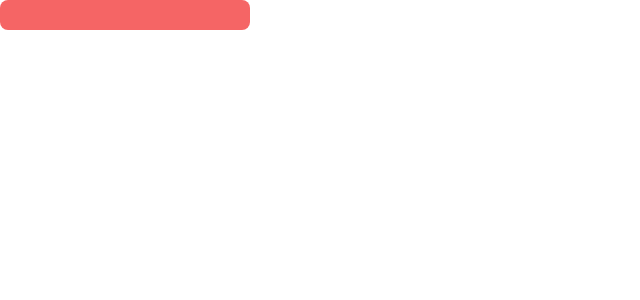
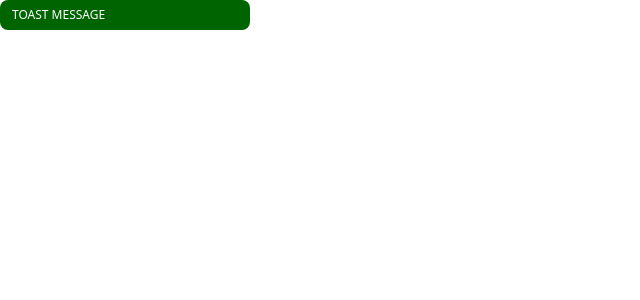
Before and after one commit to ramiKang/react-usecontext-toast, a React (Create React App) app: page / in a window 1280 px wide. Shown: the top 300 px of the page, without its empty margins (0-640 px from the left). Built offline with nearby package versions, Linux system fonts and the light colour scheme.

Commit message:
feat: Toast message option 추가
- type 옵션 추가
- type constant 파일 추가
- 메시지 옵션 추가

```diff
--- a/src/component/Toast/ToastItem/index.jsx
+++ b/src/component/Toast/ToastItem/index.jsx
@@ -1,8 +1,22 @@
-import React from "react";
+import React, { useEffect, useState } from "react";
 import ToastItemWrapper from "../../../style/Toast/ToastItemWrapper";
+import { TOAST_TYPE } from "../../../constant/Toast/toastTypes";
 
-const ToastItem = () => {
-  return <ToastItemWrapper></ToastItemWrapper>;
+const ToastItem = ({ toastKey, ...props }) => {
+  const { type, message, suppressAutoFadeOut } = props;
+
+  const [toastType, setToastType] = useState(TOAST_TYPE?.SUCCESS);
+  useEffect(() => {
+    if (type && Object?.values?.(TOAST_TYPE)?.includes(type)) {
+      setToastType(type);
+    }
+  }, [type]);
+
+  return (
+    <ToastItemWrapper $toastType={toastType} {...props}>
+      {message || "TOAST MESSAGE"}
+    </ToastItemWrapper>
+  );
 };
 
 export default ToastItem;
--- /dev/null
+++ b/src/constant/Toast/toastTypes.js
@@ -0,0 +1,5 @@
+export const TOAST_TYPE = {
+  SUCCESS: "success",
+  ERROR: "error",
+  WARNING: "warning",
+};
--- a/src/style/Toast/ToastItemWrapper.jsx
+++ b/src/style/Toast/ToastItemWrapper.jsx
@@ -1,14 +1,35 @@
-import styled from "styled-components";
+import styled, { css } from "styled-components";
+import { TOAST_TYPE } from "../../constant/Toast/toastTypes";
 
 const ToastItemWrapper = styled.div`
   display: flex;
   align-items: center;
+
   width: 250px;
   height: 30px;
   border-radius: 0.5rem;
   background-color: #f56565;
+
   padding: 0.75rem;
   color: #ffffff;
+  font-size: 12px;
+
+  ${(props) =>
+    props?.$toastType === TOAST_TYPE?.SUCCESS &&
+    css`
+      background-color: #006400;
+    `}
+
+  ${(props) =>
+    props?.$toastType === TOAST_TYPE?.ERROR &&
+    css`
+      background-color: #dd3b11;
+    `}
+      ${(props) =>
+    props?.$toastType === TOAST_TYPE?.WARNING &&
+    css`
+      background-color: #ff9300;
+    `};
 `;
 
 export default ToastItemWrapper;
```
